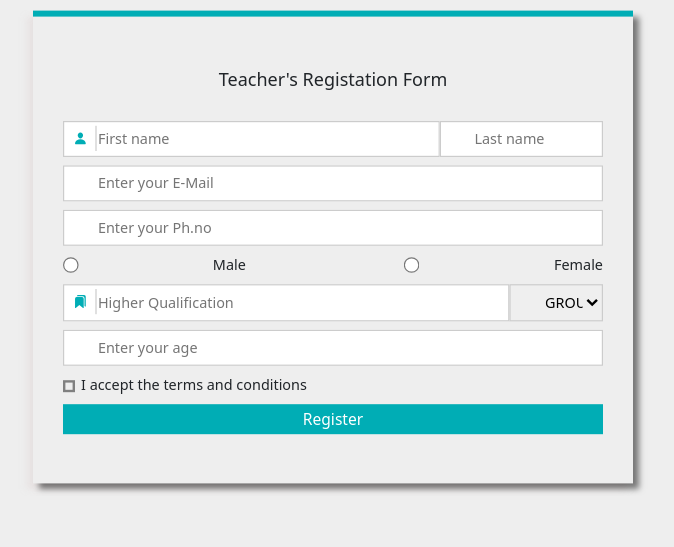
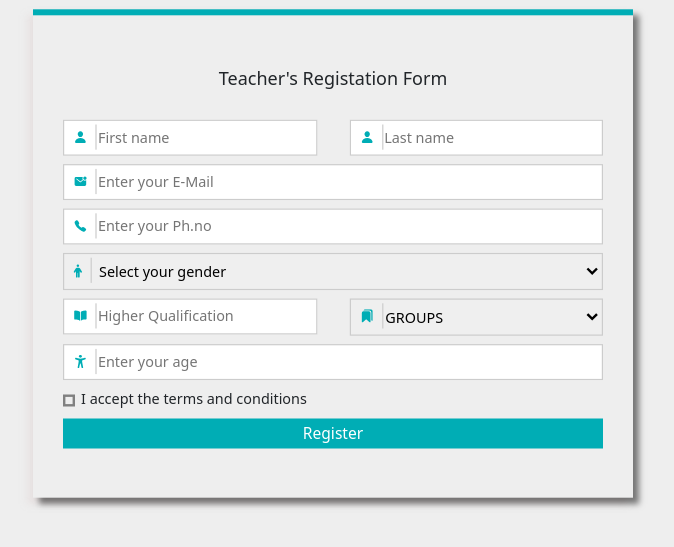
Before and after one commit to Bidyut-Kr-Das/Institute_project, a PHP site: page /teacherreg.php in a window 1280 px wide. Shown: the top 547 px of the page, without its empty margins (307-981 px from the left). Run offline with PHP 8.4, Linux system fonts and the light colour scheme.

Commit message:
kingshuk2

```diff
--- a/css/stud_from.css
+++ b/css/stud_from.css
@@ -241,3 +241,16 @@
 .button:hover {
     background: #0b5ed7;
 }
+
+@media (min-width: 323px) {
+    .heading {
+        max-height: 500rem;
+        max-width: 100%;
+    }
+
+    .button:hover {
+        background: green;
+    }
+
+
+}
--- a/stud_from.php
+++ b/stud_from.php
@@ -38,7 +38,7 @@
                         <option>Female</option>
 
                     </select>
-                    <i class="fa-solid fa-person"  ></i>
+                    <i class="fa-solid fa-person"></i>
 
             </div>
 
--- a/teacherreg.php
+++ b/teacherreg.php
@@ -6,37 +6,47 @@
     <div class="form">
         <form>
             <div class="inputname">
+            <span class="span1">
                 <ion-icon name="person"></ion-icon>
                 <input type="text" placeholder=" First name" class="studname">
+            </span>
 
-                <span>
+                <span class="span1">
                     <ion-icon name="person"></ion-icon>
                     <input type="text" placeholder=" Last name" class="studname">
                 </span>
             </div>
             <div class="inputname">
+            <span class="span2">
                 <ion-icon name="mail-unread"></ion-icon>
                 <input type="text" placeholder=" Enter your E-Mail" class="allname">
+            </span>
             </div>
 
             <div class="inputname">
+            <span class="span2">
                 <ion-icon name="call"></ion-icon>
                 <input type="number" placeholder=" Enter your Ph.no" class="allname">
+            </span>
             </div>
 
             <div class="inputname">
-                <input type="radio" class="gender-redio" name="gender">
-                <label style="margin-right: 2rem;">Male</label>
 
-                <input type="radio" class="gender-redio" name="gender">
-                <label>Female</label>
+            <select class="studname">
+                        <option>Select your gender</option>
+                        <option>Male</option>
+                        <option>Female</option>
+                    </select>
+                    <i class="fa-solid fa-person"></i>
+
             </div>
-
             <div class="inputname">
+                <span class="span1">
                 <ion-icon name="book"></ion-icon>
                 <input type="number" placeholder=" Higher Qualification" class="studname">
+            </span>
 
-                <span>
+                <span class="span1">
 
                     <ion-icon name="bookmarks"></ion-icon>
                     <select class="studname">
@@ -53,8 +63,10 @@
 
 
             <div class="inputname">
+                <span class="span2">
                 <ion-icon name="accessibility"></ion-icon>
                 <input type="number" placeholder=" Enter your age" class="allname">
+                </span>
             </div>
 
             <!-- <div class="inputname">
@@ -68,8 +80,10 @@
             </div> -->
 
             <div class="inputname">
+                <span class="span2">
                 <input type="checkbox" id="cb" class="check-button">
                 <label for="cb" class="check">I accept the terms and conditions</label>
+                </span>
             </div>
 
             <div class="inputname">
```
